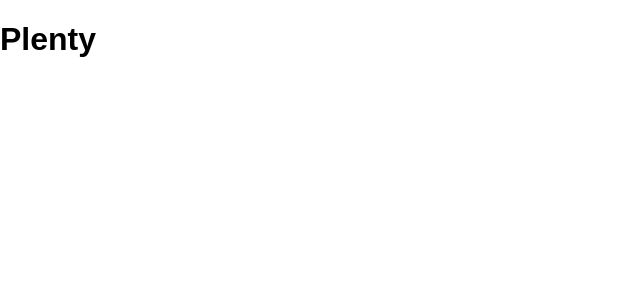
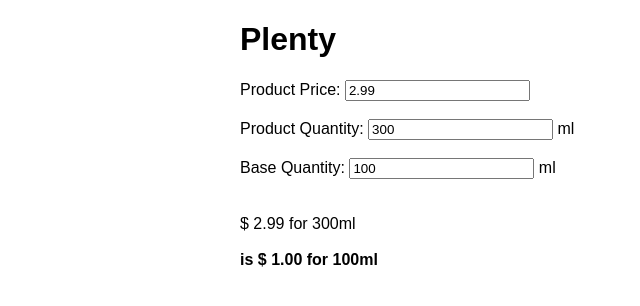
Before and after one commit to pboi20/plenty, a React (Create React App) app: page / in a window 1280 px wide. Shown: the top 306 px of the page, without its empty margins (0-640 px from the left). Built offline with nearby package versions, Linux system fonts and the light colour scheme.

Commit message:
Add quick draft of conversion form

```diff
--- a/src/components/App.js
+++ b/src/components/App.js
@@ -1,12 +1,103 @@
 import React, { Component } from 'react';
 
 class App extends Component {
+  constructor(props) {
+    super(props);
+
+    this.state = {
+      inputUnit: 'ml',
+      outputUnit: 'ml',
+      inputQuantity: '300',
+      outputQuantity: '100',
+      inputPrice: '2.99',
+    };
+
+    this.handleSubmit = this.handleSubmit.bind(this);
+    this.handleInput = this.handleInput.bind(this);
+  }
+
+  handleSubmit(e) {
+    e.preventDefault();
+    console.log("handleSubmit");
+  }
+
+  handleInput(e) {
+    console.log("handleInput", e.target.name);
+    this.setState({ [e.target.name]: e.target.value })
+  }
+
+  formatPrice(value) {
+    let price = parseFloat(value);
+    price = price.toFixed(2);
+    return price.toLocaleString('en-US', { minimumFractionDigits: 2 });
+  }
+
+  getOutputPrice() {
+    const inputPrice = parseFloat(this.state.inputPrice);
+    const inputQuantity = parseFloat(this.state.inputQuantity);
+    const outputQuantity = parseFloat(this.state.outputQuantity);
+    const outputPrice = inputPrice / inputQuantity * outputQuantity;
+    console.log(outputPrice);
+    return this.formatPrice(outputPrice);
+  }
+
   render() {
     return (
       <div className="App">
         <header className="App-header">
           <h1 className="App-title">Plenty</h1>
         </header>
+
+        <form onSubmit={this.handleSubmit}>
+          <div>
+            <label>
+              <span>Product Price: </span>
+              <input
+                type="number"
+                name="inputPrice"
+                value={this.state.inputPrice}
+                onChange={this.handleInput}
+              />
+            </label>
+          </div>
+          <br/>
+
+          <div>
+            <label>
+              <span>Product Quantity: </span>
+              <input
+                type="number"
+                name="inputQuantity"
+                value={this.state.inputQuantity}
+                onChange={this.handleInput}
+              />
+              <span> {this.state.inputUnit}</span>
+            </label>
+          </div>
+          <br/>
+
+          <div>
+            <label>
+              <span>Base Quantity: </span>
+              <input
+                type="number"
+                name="outputQuantity"
+                value={this.state.outputQuantity}
+                onChange={this.handleInput}
+              />
+              <span> {this.state.outputUnit}</span>
+            </label>
+          </div>
+        </form>
+        <br/>
+        <br/>
+
+        <div>
+          $ {this.formatPrice(this.state.inputPrice)} for {this.state.inputQuantity}{this.state.inputUnit}
+          <br/>
+          <br/>
+          <b>is $ {this.getOutputPrice()} for {this.state.outputQuantity}{this.state.inputUnit}</b>
+        </div>
       </div>
     );
   }
--- a/src/index.css
+++ b/src/index.css
@@ -3,3 +3,8 @@ body {
   padding: 0;
   font-family: sans-serif;
 }
+
+.App {
+  max-width: 800px;
+  margin: 0 auto;
+}
```
